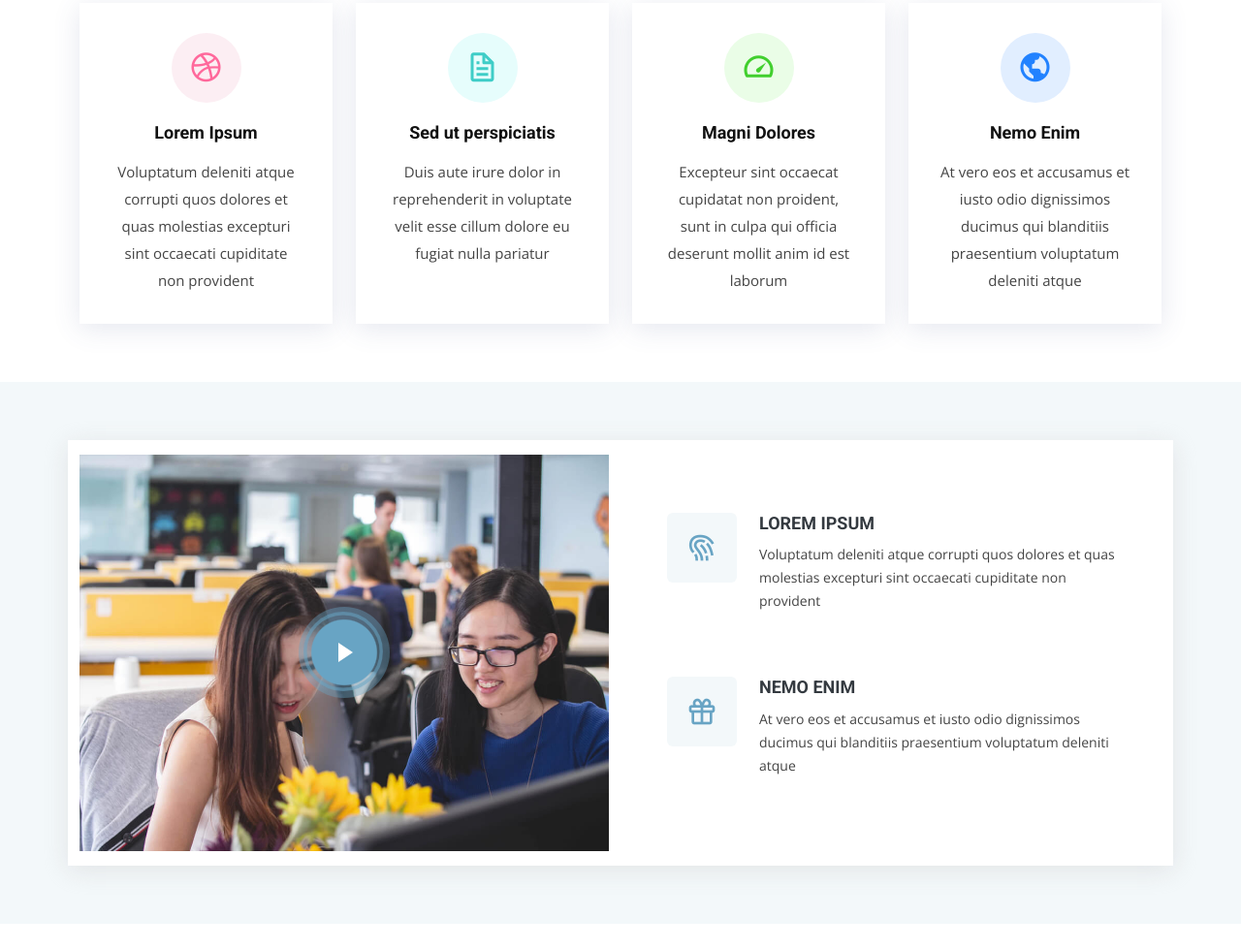
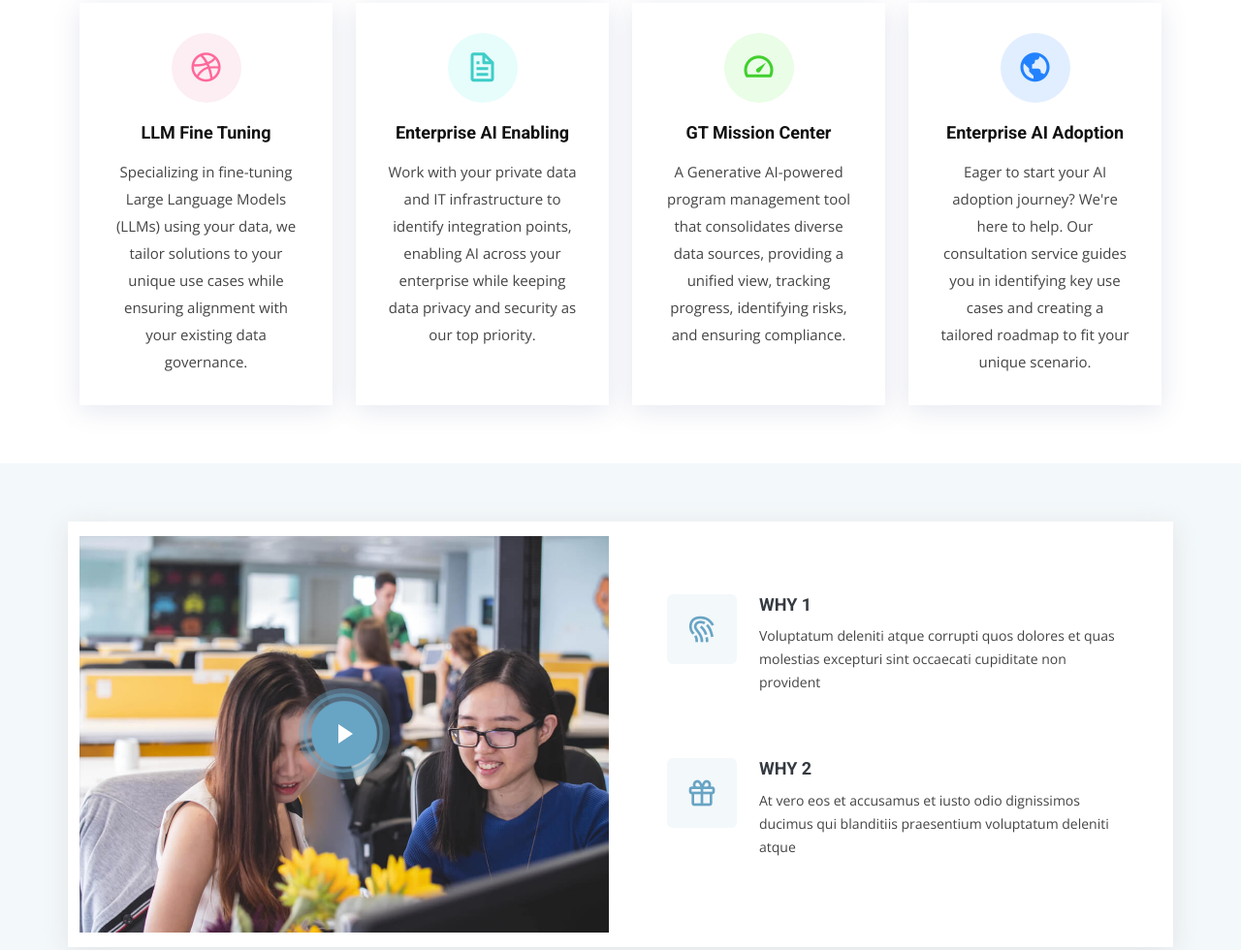
Before and after one commit to WashingtonGT/website, a plain HTML site: page index.html in a window 1280 px wide. Shown: the part 857-1837 px from the top of the page at 97% size. Drawn offline with nearby package versions, Linux system fonts and the light colour scheme.

Commit message:
update services

```diff
--- a/index.html
+++ b/index.html
@@ -133,36 +133,44 @@
           <div class="col-md-6 col-lg-3 d-flex align-items-stretch" data-aos="fade-up">
             <div class="icon-box icon-box-pink">
               <div class="icon"><i class="bx bxl-dribbble"></i></div>
-              <h4 class="title"><a href="">Lorem Ipsum</a></h4>
-              <p class="description">Voluptatum deleniti atque corrupti quos dolores et quas molestias excepturi sint
-                occaecati cupiditate non provident</p>
+              <h4 class="title"><a href="">LLM Fine Tuning</a></h4>
+              <p class="description">
+                Specializing in fine-tuning Large Language Models (LLMs) using your data, we tailor solutions to your
+                unique use cases while ensuring alignment with your existing data governance.
+              </p>
             </div>
           </div>
 
           <div class="col-md-6 col-lg-3 d-flex align-items-stretch" data-aos="fade-up" data-aos-delay="100">
             <div class="icon-box icon-box-cyan">
               <div class="icon"><i class="bx bx-file"></i></div>
-              <h4 class="title"><a href="">Sed ut perspiciatis</a></h4>
-              <p class="description">Duis aute irure dolor in reprehenderit in voluptate velit esse cillum dolore eu
-                fugiat nulla pariatur</p>
+              <h4 class="title"><a href="">Enterprise AI Enabling</a></h4>
+              <p class="description">
+                Work with your private data and IT infrastructure to identify integration points,
+                enabling AI across your enterprise while keeping data privacy and security as our
+                top priority.</p>
             </div>
           </div>
 
           <div class="col-md-6 col-lg-3 d-flex align-items-stretch" data-aos="fade-up" data-aos-delay="200">
             <div class="icon-box icon-box-green">
               <div class="icon"><i class="bx bx-tachometer"></i></div>
-              <h4 class="title"><a href="">Magni Dolores</a></h4>
-              <p class="description">Excepteur sint occaecat cupidatat non proident, sunt in culpa qui officia deserunt
-                mollit anim id est laborum</p>
+              <h4 class="title"><a href="">GT Mission Center</a></h4>
+              <p class="description">
+                A Generative AI-powered program management tool that consolidates diverse data sources, providing a
+                unified view, tracking progress, identifying risks, and ensuring compliance.
+              </p>
             </div>
           </div>
 
           <div class="col-md-6 col-lg-3 d-flex align-items-stretch" data-aos="fade-up" data-aos-delay="200">
             <div class="icon-box icon-box-blue">
               <div class="icon"><i class="bx bx-world"></i></div>
-              <h4 class="title"><a href="">Nemo Enim</a></h4>
-              <p class="description">At vero eos et accusamus et iusto odio dignissimos ducimus qui blanditiis
-                praesentium voluptatum deleniti atque</p>
+              <h4 class="title"><a href="">Enterprise AI Adoption</a></h4>
+              <p class="description">
+                Eager to start your AI adoption journey? We're here to help. Our consultation service guides you in
+                identifying key use cases and creating a tailored roadmap to fit your unique scenario.
+              </p>
             </div>
           </div>
 
@@ -186,14 +194,14 @@
 
             <div class="icon-box">
               <div class="icon"><i class="bx bx-fingerprint"></i></div>
-              <h4 class="title"><a href="">Lorem Ipsum</a></h4>
+              <h4 class="title"><a href="">Why 1</a></h4>
               <p class="description">Voluptatum deleniti atque corrupti quos dolores et quas molestias excepturi sint
                 occaecati cupiditate non provident</p>
             </div>
 
             <div class="icon-box">
               <div class="icon"><i class="bx bx-gift"></i></div>
-              <h4 class="title"><a href="">Nemo Enim</a></h4>
+              <h4 class="title"><a href="">Why 2</a></h4>
               <p class="description">At vero eos et accusamus et iusto odio dignissimos ducimus qui blanditiis
                 praesentium voluptatum deleniti atque</p>
             </div>
@@ -202,7 +210,8 @@
         </div>
 
       </div>
-    </section><!-- End Why Us Section -->
+    </section>
+    <!-- End Why Us Section -->
 
     <!-- ======= Features Section ======= -->
     <section class="features">
@@ -369,7 +378,7 @@
 
     <div class="container">
       <div class="copyright">
-        &copy; 2024 Copyright  <strong><span>Washington General Technology</span></strong>. All Rights Reserved
+        &copy; 2024 Copyright <strong><span>Washington General Technology</span></strong>. All Rights Reserved
       </div>
       <div class="credits">
         <!-- All the links in the footer should remain intact. -->
```
